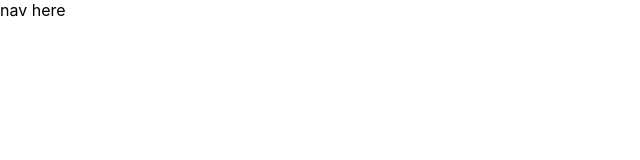
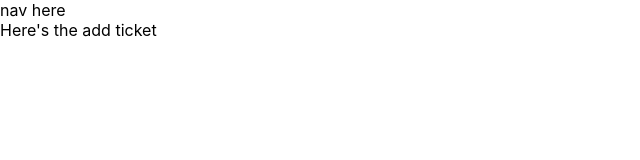
Before and after one commit to FonzMP/tucket, a React (Create React App) app in the folder client/: page /addTicket in a window 1280 px wide. Shown: the top 160 px of the page, without its empty margins (0-640 px from the left). Built offline with nearby package versions, Linux system fonts and the light colour scheme.

Commit message:
set up add for build

```diff
--- a/client/src/App.js
+++ b/client/src/App.js
@@ -3,6 +3,7 @@ import { BrowserRouter as Router, Route, Switch } from "react-router-dom";
 import Home from "./shared/home";
 import Navbar from "./shared/navigation/navbar";
 import "./App.css";
+import AddTicket from "./ticket/addTicket";
 
 function App() {
   return (
@@ -12,6 +13,7 @@ function App() {
         <React.Fragment>
           <Switch>
             <Route exact path="/" component={Home} />
+            <Route exact path="/addTicket" component={AddTicket} />
           </Switch>
         </React.Fragment>
       </div>
--- /dev/null
+++ b/client/src/ticket/addTicket.js
@@ -0,0 +1,9 @@
+import React, { Component } from "react";
+
+class AddTicket extends Component {
+  render() {
+    return <div>Here's the add ticket</div>;
+  }
+}
+
+export default AddTicket;
```
